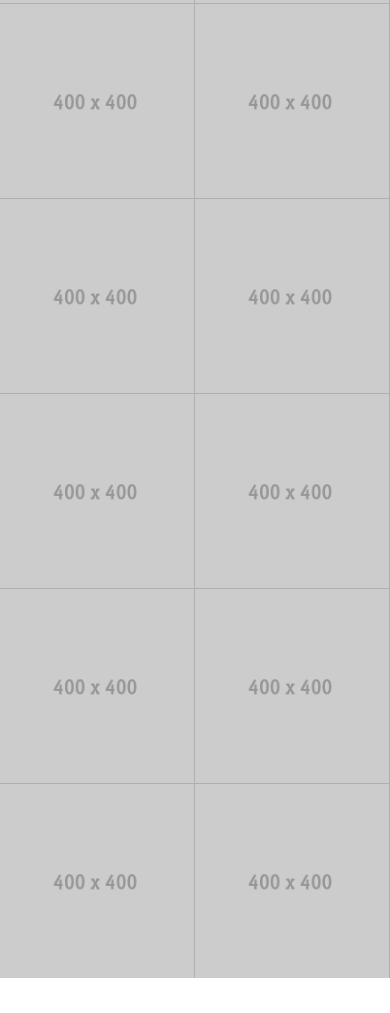
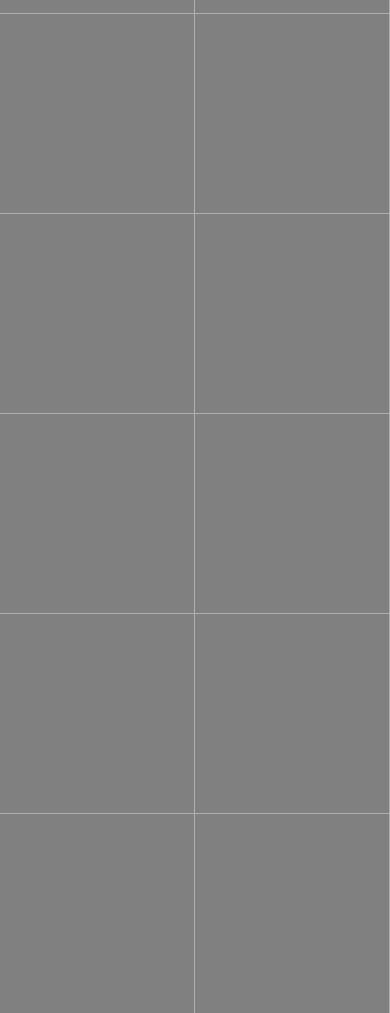
Before and after one commit to WsCandy/PLL, a plain HTML site: page index.html in a window 390 px wide. Shown: the part 1557-2570 px from the top of the page. Before the commit the page ends 2535 px from the top, so only its background shows below. Drawn offline with Linux system fonts and the light colour scheme.

Commit message:
[JS] - Image offset additions

```diff
--- a/assets/js/PLL.js
+++ b/assets/js/PLL.js
@@ -7,6 +7,12 @@
 		var elements = document.getElementsByClassName('pll');
 		var instance = this;
 
+		var settings = {
+
+			tolerance : 200
+
+		}
+
 		instance.core = {
 
 			init: function() {
@@ -15,15 +21,22 @@
 
 					var currentElement = elements[i];
 
+					if (!instance.core['isVisible'](currentElement)) {
+
+						continue;
+
+					}
+
 					var imgSrc = currentElement.getAttribute('data-src');
 					var imgAlt = currentElement.getAttribute('data-alt');
 
-					instance.core.replaceElement(elements[i], {
+					instance.core['replaceElement'](elements[i], {
 
 						src : imgSrc,
-						alt: imgAlt
+						alt : imgAlt
 
 					});
+
 				}
 
 			},
@@ -32,16 +45,30 @@
 
 				var parent = element.parentNode;
 				var img = document.createElement('img');
-					img.setAttribute('src', data.src);
+					img.setAttribute('src', data['src']);
 
-				data.alt ? img.setAttribute('alt', data.alt) : '';
+				data.alt ? img.setAttribute('alt', data['alt']) : '';
 				parent.replaceChild(img, element);
+
+			},
+
+			isVisible : function(element) {
+
+				if(element.offsetTop - settings.tolerance < document.documentElement.clientHeight) {
+
+					return true;
+
+				} else {
+
+					return false;
+
+				}
 
 			}
 
 		}
 
-		instance.core.init();
+		instance.core['init']();
 
 	}
 
--- a/assets/sass/main.scss
+++ b/assets/sass/main.scss
@@ -54,3 +54,38 @@ body {
 	}
 
 }
+
+.pll {
+
+	background: grey;
+	float: left;
+	height: 200px;
+	width: 12.5%;
+	border-top: 1px solid #afafaf;
+	border-right: 1px solid #afafaf;
+
+	@media screen and (max-width : 1000px) {
+
+		width: 20%;
+
+	}
+
+	@media screen and (max-width : 650px) {
+
+		width: 33.3%;
+
+	}
+
+	@media screen and (max-width : 400px) {
+
+		width: 50%;
+
+	}
+
+	@media screen and (max-width : 320px) {
+
+		width: 100%;
+
+	}
+
+}
--- a/index.html
+++ b/index.html
@@ -2,37 +2,37 @@
 <html>
 	<head>
 		<title>PLL - Lazy Loading</title>
-		<script type="text/javascript" src="assets/js/PLL.js"></script>
 		<link rel="stylesheet" href="assets/css/main.css" />
 	</head>
 	<body>
 		<div class="image-container">
-			<div class="pll" data-src="assets/img/400x400.gif" data-alt="Test"></div>
-			<div class="pll" data-src="assets/img/400x400.gif" data-alt="Test"></div>
-			<div class="pll" data-src="assets/img/400x400.gif" data-alt="Test"></div>
-			<div class="pll" data-src="assets/img/400x400.gif" data-alt="Test"></div>
-			<div class="pll" data-src="assets/img/400x400.gif" data-alt="Test"></div>
-			<div class="pll" data-src="assets/img/400x400.gif" data-alt="Test"></div>
-			<div class="pll" data-src="assets/img/400x400.gif" data-alt="Test"></div>
-			<div class="pll" data-src="assets/img/400x400.gif" data-alt="Test"></div>
-			<div class="pll" data-src="assets/img/400x400.gif" data-alt="Test"></div>
-			<div class="pll" data-src="assets/img/400x400.gif" data-alt="Test"></div>
-			<div class="pll" data-src="assets/img/400x400.gif" data-alt="Test"></div>
-			<div class="pll" data-src="assets/img/400x400.gif" data-alt="Test"></div>
-			<div class="pll" data-src="assets/img/400x400.gif" data-alt="Test"></div>
-			<div class="pll" data-src="assets/img/400x400.gif" data-alt="Test"></div>
-			<div class="pll" data-src="assets/img/400x400.gif" data-alt="Test"></div>
-			<div class="pll" data-src="assets/img/400x400.gif" data-alt="Test"></div>
-			<div class="pll" data-src="assets/img/400x400.gif" data-alt="Test"></div>
-			<div class="pll" data-src="assets/img/400x400.gif" data-alt="Test"></div>
-			<div class="pll" data-src="assets/img/400x400.gif" data-alt="Test"></div>
-			<div class="pll" data-src="assets/img/400x400.gif" data-alt="Test"></div>
-			<div class="pll" data-src="assets/img/400x400.gif" data-alt="Test"></div>
-			<div class="pll" data-src="assets/img/400x400.gif" data-alt="Test"></div>
-			<div class="pll" data-src="assets/img/400x400.gif" data-alt="Test"></div>
-			<div class="pll" data-src="assets/img/400x400.gif" data-alt="Test"></div>
-			<div class="pll" data-src="assets/img/400x400.gif" data-alt="Test"></div>
-			<div class="pll" data-src="assets/img/400x400.gif" data-alt="Test"></div>
+			<figure class="pll" data-src="assets/img/400x400.gif" data-alt="Test"></figure>
+			<figure class="pll" data-src="assets/img/400x400.gif" data-alt="Test"></figure>
+			<figure class="pll" data-src="assets/img/400x400.gif" data-alt="Test"></figure>
+			<figure class="pll" data-src="assets/img/400x400.gif" data-alt="Test"></figure>
+			<figure class="pll" data-src="assets/img/400x400.gif" data-alt="Test"></figure>
+			<figure class="pll" data-src="assets/img/400x400.gif" data-alt="Test"></figure>
+			<figure class="pll" data-src="assets/img/400x400.gif" data-alt="Test"></figure>
+			<figure class="pll" data-src="assets/img/400x400.gif" data-alt="Test"></figure>
+			<figure class="pll" data-src="assets/img/400x400.gif" data-alt="Test"></figure>
+			<figure class="pll" data-src="assets/img/400x400.gif" data-alt="Test"></figure>
+			<figure class="pll" data-src="assets/img/400x400.gif" data-alt="Test"></figure>
+			<figure class="pll" data-src="assets/img/400x400.gif" data-alt="Test"></figure>
+			<figure class="pll" data-src="assets/img/400x400.gif" data-alt="Test"></figure>
+			<figure class="pll" data-src="assets/img/400x400.gif" data-alt="Test"></figure>
+			<figure class="pll" data-src="assets/img/400x400.gif" data-alt="Test"></figure>
+			<figure class="pll" data-src="assets/img/400x400.gif" data-alt="Test"></figure>
+			<figure class="pll" data-src="assets/img/400x400.gif" data-alt="Test"></figure>
+			<figure class="pll" data-src="assets/img/400x400.gif" data-alt="Test"></figure>
+			<figure class="pll" data-src="assets/img/400x400.gif" data-alt="Test"></figure>
+			<figure class="pll" data-src="assets/img/400x400.gif" data-alt="Test"></figure>
+			<figure class="pll" data-src="assets/img/400x400.gif" data-alt="Test"></figure>
+			<figure class="pll" data-src="assets/img/400x400.gif" data-alt="Test"></figure>
+			<figure class="pll" data-src="assets/img/400x400.gif" data-alt="Test"></figure>
+			<figure class="pll" data-src="assets/img/400x400.gif" data-alt="Test"></figure>
+			<figure class="pll" data-src="assets/img/400x400.gif" data-alt="Test"></figure>
+			<figure class="pll" data-src="assets/img/400x400.gif" data-alt="Test"></figure>
 		</div>
 	</body>
+	<script type="text/javascript" src="assets/js/PLL.js"></script>
 </html>
```
Also changed, not shown: assets/css/main.css.
